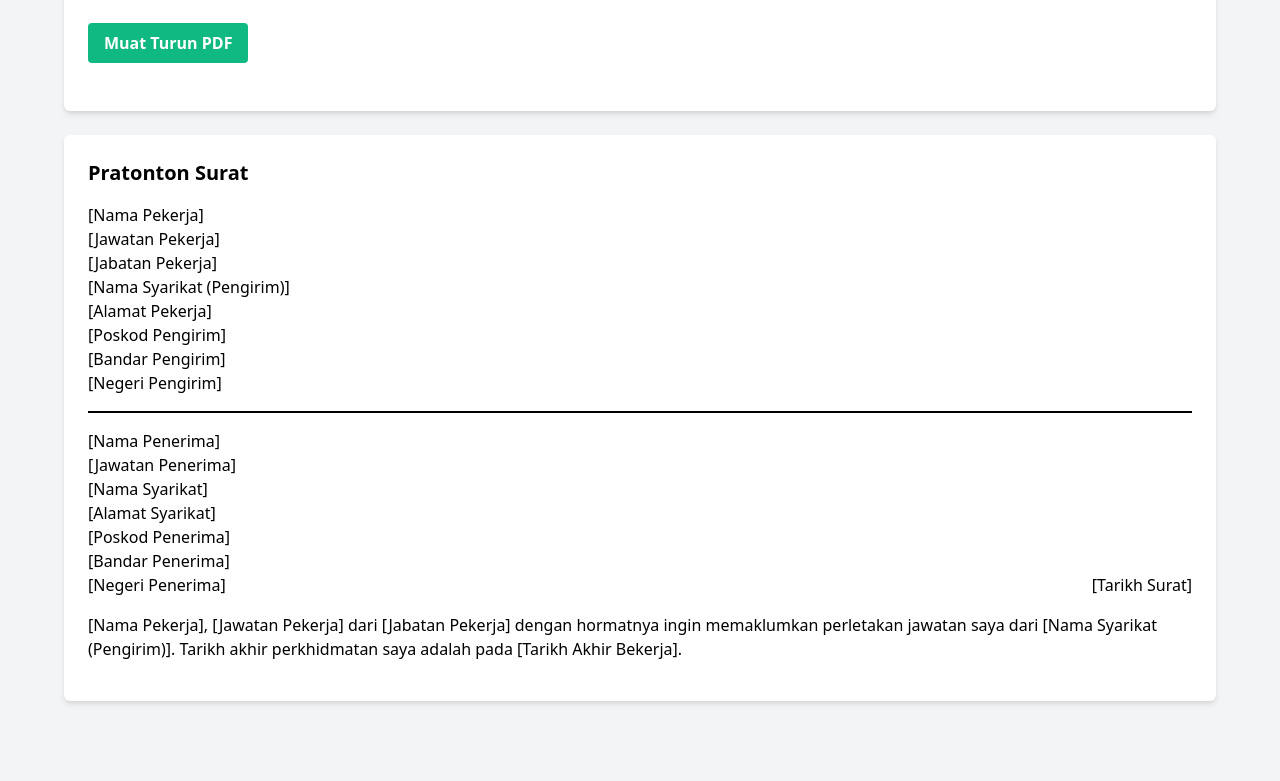
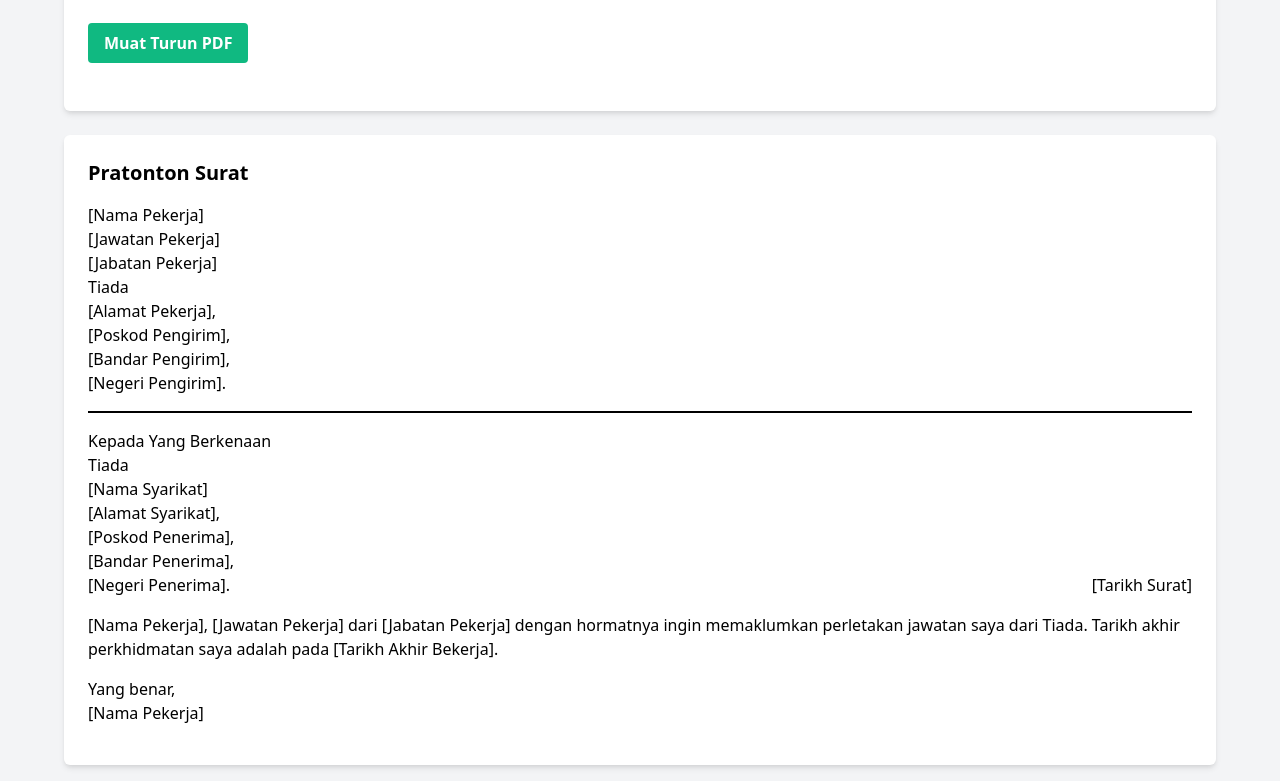
Before and after one commit to BlankedWave/Surat-Berhenti, a plain HTML site: page index.html in a window 1280 px wide. Shown: the part 1634-2415 px from the top of the page. Before the commit the page ends 2351 px from the top, so only its background shows below. Drawn offline with nearby package versions, Linux system fonts and the light colour scheme; a web font is replaced by a local one.

Commit message:
Update index.html

```diff
--- a/index.html
+++ b/index.html
@@ -1,14 +1,15 @@
 <!DOCTYPE html>
 <html lang="ms">
 <head>
-  <meta charset="UTF-8">
-  <meta name="viewport" content="width=device-width, initial-scale=1.0">
+  <meta charset="UTF-8" />
+  <meta name="viewport" content="width=device-width, initial-scale=1.0" />
   <title>Sistem Penjanaan Surat Perletakan Jawatan</title>
   <!-- Tailwind CSS CDN -->
   <link href="https://cdn.jsdelivr.net/npm/tailwindcss@2.2.19/dist/tailwind.min.css" rel="stylesheet">
-  <!-- Google Font untuk tandatangan teks -->
+  <!-- Google Fonts: Autograf untuk tandatangan input text dan Great Vibes (jika perlu) -->
+  <link href="https://fonts.googleapis.com/css2?family=Autograf&display=swap" rel="stylesheet">
   <link href="https://fonts.googleapis.com/css2?family=Great+Vibes&display=swap" rel="stylesheet">
-  <!-- html2pdf.js -->
+  <!-- html2pdf.js CDN -->
   <script src="https://cdnjs.cloudflare.com/ajax/libs/html2pdf.js/0.9.3/html2pdf.bundle.min.js"
           integrity="sha512-YcsIpTFRc0tHEgYpP+TUPn6yYP0T7Dcv/xD7Hih5oOH0S8Q+F0Mr2ygZ+Kp+S0zMfX7WQbhBsD6K0yZ0JULH7Q=="
           crossorigin="anonymous" referrerpolicy="no-referrer"></script>
@@ -54,8 +55,9 @@
           <input type="text" id="senderJabatan" placeholder="Contoh: Jabatan Teknologi Maklumat" class="border rounded p-2 w-full">
         </div>
         <div>
+          <!-- Jika tiada, biarkan kosong -->
           <label class="block font-semibold">Nama Syarikat (Pengirim)*</label>
-          <input type="text" id="senderSyarikat" placeholder="Contoh: Syarikat XYZ Sdn. Bhd." class="border rounded p-2 w-full">
+          <input type="text" id="senderSyarikat" placeholder="Contoh: Syarikat XYZ Sdn. Bhd. (kosongkan jika tiada)" class="border rounded p-2 w-full">
         </div>
         <div>
           <label class="block font-semibold">Alamat Pekerja*</label>
@@ -95,12 +97,14 @@
           <input type="text" id="receiverGelaranLain" placeholder="Sila masukkan" class="border rounded p-2 w-full mt-2 hidden">
         </div>
         <div>
+          <!-- Jika tiada nama, paparkan "Kepada Yang Berkenaan" -->
           <label class="block font-semibold">Nama Penerima*</label>
-          <input type="text" id="receiverNama" placeholder="Contoh: Guru Bertugas" class="border rounded p-2 w-full">
+          <input type="text" id="receiverNama" placeholder="Contoh: Guru Bertugas (kosongkan untuk 'Kepada Yang Berkenaan')" class="border rounded p-2 w-full">
         </div>
         <div>
+          <!-- Jika tiada jawatan, paparkan "Tiada" -->
           <label class="block font-semibold">Jawatan Penerima*</label>
-          <input type="text" id="receiverJawatan" placeholder="Contoh: Jabatan Sumber Manusia" class="border rounded p-2 w-full">
+          <input type="text" id="receiverJawatan" placeholder="Contoh: Jabatan Sumber Manusia (kosongkan jika tiada)" class="border rounded p-2 w-full">
         </div>
         <div>
           <label class="block font-semibold">Nama Syarikat*</label>
@@ -183,10 +187,10 @@
           <span class="ml-2">Lukis Tandatangan</span>
         </label>
       </div>
-      <!-- Signature Teks -->
+      <!-- Signature Teks dengan font Autograf -->
       <div id="signatureTextContainer" class="mb-2">
         <label class="block font-semibold">Masukkan Tandatangan (Teks):</label>
-        <input type="text" id="signatureText" placeholder="cth: Aidel" class="border rounded p-2 w-full">
+        <input type="text" id="signatureText" placeholder="cth: Aidel" class="border rounded p-2 w-full" style="font-family: 'Autograf', cursive;">
       </div>
       <!-- Signature Lukis -->
       <div id="signatureDrawContainer" class="mb-2 hidden">
@@ -196,7 +200,7 @@
       </div>
     </div>
 
-    <!-- Muat Turun PDF -->
+    <!-- Butang Muat Turun PDF -->
     <div class="mb-6">
       <button id="downloadBtn" class="bg-green-500 hover:bg-green-600 text-white font-bold py-2 px-4 rounded">
         Muat Turun PDF
@@ -215,25 +219,26 @@
         <p id="previewSenderJabatan">[Jabatan Pekerja]</p>
         <p id="previewSenderSyarikat">[Nama Syarikat (Pengirim)]</p>
         <p id="previewSenderAlamat">
-          [Alamat Pekerja]<br>
-          [Poskod Pengirim]<br>
-          [Bandar Pengirim]<br>
-          [Negeri Pengirim]
+          <!-- Setiap baris alamat diakhiri dengan koma, kecuali negeri dengan noktah -->
+          [Alamat Pekerja],<br>
+          [Poskod Pengirim],<br>
+          [Bandar Pengirim],<br>
+          [Negeri Pengirim].
         </p>
       </div>
       <!-- Garis pembatas antara Pengirim dan Penerima -->
       <hr class="border-t-2 border-black my-4">
-      <!-- Maklumat Penerima & Tarikh Surat (diletakkan dalam flex supaya Tarikh Surat berada di sebelah kanan) -->
+      <!-- Maklumat Penerima & Tarikh Surat -->
       <div id="previewReceiver" class="flex justify-between items-end">
         <div>
           <p id="previewReceiverNama">[Gelaran Penerima] [Nama Penerima]</p>
           <p id="previewReceiverJawatan">[Jawatan Penerima]</p>
           <p id="previewReceiverSyarikat">[Nama Syarikat]</p>
           <p id="previewReceiverAlamat">
-            [Alamat Syarikat]<br>
-            [Poskod Penerima]<br>
-            [Bandar Penerima]<br>
-            [Negeri Penerima]
+            [Alamat Syarikat],<br>
+            [Poskod Penerima],<br>
+            [Bandar Penerima],<br>
+            [Negeri Penerima].
           </p>
         </div>
         <div>
@@ -245,22 +250,25 @@
         <p id="previewIsiSurat">
           [Nama Pekerja], [Jawatan Pekerja] dari [Jabatan Pekerja] dengan hormatnya ingin memaklumkan perletakan jawatan saya dari [Nama Syarikat (Pengirim)]. Tarikh akhir perkhidmatan saya adalah pada [Tarikh Akhir Bekerja].
         </p>
+        <!-- Kandungan tambahan dengan spacing antara perenggan -->
         <div id="previewKandungan">
-          <!-- Kandungan tambahan akan dipaparkan di sini dengan numbering bermula dari 2 -->
+          <!-- Perenggan tambahan akan dipaparkan di sini dengan numbering bermula dari 2 -->
         </div>
       </div>
-      <!-- Signature -->
+      <!-- Tandatangan dan "Yang benar," -->
       <div id="previewSignature" class="mt-4">
         <div id="signaturePreview"></div>
+        <p class="mt-4">Yang benar,<br><span id="signatureNamePreview">[Nama Pekerja]</span></p>
       </div>
     </div>
-    <!-- Attachments (akan dipaparkan pada halaman baru dalam PDF) -->
+    <!-- Attachments (dipaparkan pada halaman baru dalam PDF) -->
     <div id="previewAttachments" class="page-break mt-4">
       <div id="previewAttachmentsContent"></div>
     </div>
   </div>
 
   <script>
+    window.addEventListener('DOMContentLoaded', function() {
       // Fungsi untuk memformat tarikh sebagai "12 Ogos 2025"
       function formatDate(dateStr) {
         if(!dateStr) return '';
@@ -270,15 +278,21 @@
 
       function updatePreview() {
         // Pengirim
-      document.getElementById('previewSenderName').textContent = document.getElementById('senderNama').value || '[Nama Pekerja]';
+        const senderNama = document.getElementById('senderNama').value || '[Nama Pekerja]';
+        document.getElementById('previewSenderName').textContent = senderNama;
         document.getElementById('previewSenderJawatan').textContent = document.getElementById('senderJawatan').value || '[Jawatan Pekerja]';
         document.getElementById('previewSenderJabatan').textContent = document.getElementById('senderJabatan').value || '[Jabatan Pekerja]';
-      document.getElementById('previewSenderSyarikat').textContent = document.getElementById('senderSyarikat').value || '[Nama Syarikat (Pengirim)]';
+        let senderSyarikat = document.getElementById('senderSyarikat').value;
+        if (!senderSyarikat.trim()) { senderSyarikat = "Tiada"; }
+        document.getElementById('previewSenderSyarikat').textContent = senderSyarikat;
+
         let senderAlamat = document.getElementById('senderAlamat').value || '[Alamat Pekerja]';
         let senderPoskod = document.getElementById('senderPoskod').value || '[Poskod Pengirim]';
         let senderBandar = document.getElementById('senderBandar').value || '[Bandar Pengirim]';
         let senderNegeri = document.getElementById('senderNegeri').value || '[Negeri Pengirim]';
-      document.getElementById('previewSenderAlamat').innerHTML = `${senderAlamat}<br>${senderPoskod}<br>${senderBandar}<br>${senderNegeri}`;
+        // Gabungkan dengan koma dan noktah di akhir baris terakhir
+        const senderAddr = senderAlamat + ",<br>" + senderPoskod + ",<br>" + senderBandar + ",<br>" + senderNegeri + ".";
+        document.getElementById('previewSenderAlamat').innerHTML = senderAddr;
 
         // Penerima
         let gelaran = document.getElementById('receiverGelaran').value;
@@ -288,36 +302,38 @@
         } else if(gelaran === "Tiada") {
           gelaran = "";
         }
-      let receiverNama = document.getElementById('receiverNama').value || '[Nama Penerima]';
+        let receiverNama = document.getElementById('receiverNama').value;
+        if (!receiverNama.trim()) { receiverNama = "Kepada Yang Berkenaan"; }
         document.getElementById('previewReceiverNama').textContent = gelaran ? `${gelaran} ${receiverNama}` : receiverNama;
-      document.getElementById('previewReceiverJawatan').textContent = document.getElementById('receiverJawatan').value || '[Jawatan Penerima]';
+
+        let receiverJawatan = document.getElementById('receiverJawatan').value;
+        if (!receiverJawatan.trim()) { receiverJawatan = "Tiada"; }
+        document.getElementById('previewReceiverJawatan').textContent = receiverJawatan;
         document.getElementById('previewReceiverSyarikat').textContent = document.getElementById('receiverSyarikat').value || '[Nama Syarikat]';
+
         let receiverAlamat = document.getElementById('receiverAlamat').value || '[Alamat Syarikat]';
         let receiverPoskod = document.getElementById('receiverPoskod').value || '[Poskod Penerima]';
         let receiverBandar = document.getElementById('receiverBandar').value || '[Bandar Penerima]';
         let receiverNegeri = document.getElementById('receiverNegeri').value || '[Negeri Penerima]';
-      document.getElementById('previewReceiverAlamat').innerHTML = `${receiverAlamat}<br>${receiverPoskod}<br>${receiverBandar}<br>${receiverNegeri}`;
+        const receiverAddr = receiverAlamat + ",<br>" + receiverPoskod + ",<br>" + receiverBandar + ",<br>" + receiverNegeri + ".";
+        document.getElementById('previewReceiverAlamat').innerHTML = receiverAddr;
 
         // Tarikh surat
         const tarikhSuratVal = document.getElementById('tarikhSurat').value;
         document.getElementById('previewTarikhSurat').textContent = formatDate(tarikhSuratVal) || '[Tarikh Surat]';
 
         // Isi surat
-      let senderNama = document.getElementById('senderNama').value || '[Nama Pekerja]';
-      let senderJawatan = document.getElementById('senderJawatan').value || '[Jawatan Pekerja]';
-      let senderJabatan = document.getElementById('senderJabatan').value || '[Jabatan Pekerja]';
-      let senderSyarikat = document.getElementById('senderSyarikat').value || '[Nama Syarikat (Pengirim)]';
-      const tarikhAkhirVal = document.getElementById('tarikhAkhir').value;
-      const formattedTarikhAkhir = formatDate(tarikhAkhirVal) || '[Tarikh Akhir Bekerja]';
-      document.getElementById('previewIsiSurat').textContent = `${senderNama}, ${senderJawatan} dari ${senderJabatan} dengan hormatnya ingin memaklumkan perletakan jawatan saya dari ${senderSyarikat}. Tarikh akhir perkhidmatan saya adalah pada ${formattedTarikhAkhir}.`;
+        const isiSurat = `${senderNama}, ${document.getElementById('senderJawatan').value || '[Jawatan Pekerja]'} dari ${document.getElementById('senderJabatan').value || '[Jabatan Pekerja]'} dengan hormatnya ingin memaklumkan perletakan jawatan saya dari ${senderSyarikat}. Tarikh akhir perkhidmatan saya adalah pada ${formatDate(document.getElementById('tarikhAkhir').value) || '[Tarikh Akhir Bekerja]'}.`;
+        document.getElementById('previewIsiSurat').textContent = isiSurat;
 
-      // Kandungan tambahan: Mulakan numbering dari 2
+        // Kandungan tambahan: Setiap perenggan baru dengan spacing dan numbering bermula dari 2
         const kandunganContainer = document.getElementById('previewKandungan');
         kandunganContainer.innerHTML = '';
         let num = 2;
         document.querySelectorAll('#kandunganFields textarea').forEach((ta) => {
           if(ta.value.trim()){
             const p = document.createElement('p');
+            p.className = "mt-4";
             p.textContent = `${num}. ${ta.value}`;
             kandunganContainer.appendChild(p);
             num++;
@@ -327,17 +343,23 @@
         // Signature
         const selectedSig = document.querySelector('input[name="signatureOption"]:checked').value;
         const signaturePreview = document.getElementById('signaturePreview');
+        let sigHTML = "";
         if(selectedSig === 'text'){
           const sigText = document.getElementById('signatureText').value;
-        signaturePreview.innerHTML = sigText ? `<span style="font-family: 'Great Vibes', cursive; font-size: 32px;">${sigText}</span>` : '';
+          if(sigText.trim()){
+            sigHTML = `<span style="font-family: 'Autograf', cursive; font-size: 32px;">${sigText}</span>`;
+          }
         } else if(selectedSig === 'draw'){
           const canvas = document.getElementById('signatureCanvas');
           if(!isCanvasBlank(canvas)){
-          signaturePreview.innerHTML = `<img src="${canvas.toDataURL()}" alt="Signature" class="h-16">`;
-        } else {
-          signaturePreview.innerHTML = '';
+            sigHTML = `<img src="${canvas.toDataURL()}" alt="Signature" class="h-16">`;
           }
         }
+        // Tambah "Yang benar," dan Nama Pengirim selepas tandatangan
+        if(sigHTML){
+          sigHTML += `<br>Yang benar,<br>${senderNama}`;
+        }
+        signaturePreview.innerHTML = sigHTML;
 
         // Attachments: Paparkan imej jika jenis gambar
         const attachmentsInput = document.getElementById('attachmentsInput');
@@ -531,7 +553,7 @@
         updatePreview();
       });
 
-    // Butang Muat Turun PDF - Pastikan PDF dijana dengan promise untuk debug
+      // Butang Muat Turun PDF
       document.getElementById('downloadBtn').addEventListener('click', () => {
         const letterElement = document.getElementById('letterPreview');
         if (!letterElement) {
@@ -551,6 +573,7 @@
       });
 
       updatePreview();
+    });
   </script>
 </body>
 </html>
```
Lines whose indentation alone changed are shown as unchanged.
